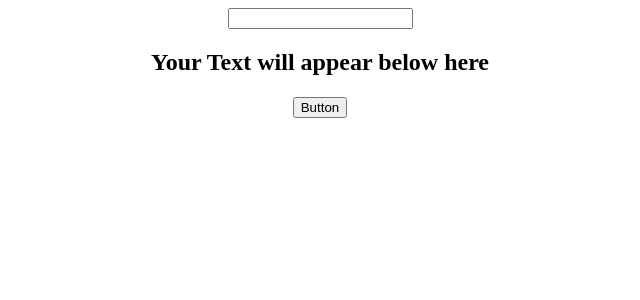
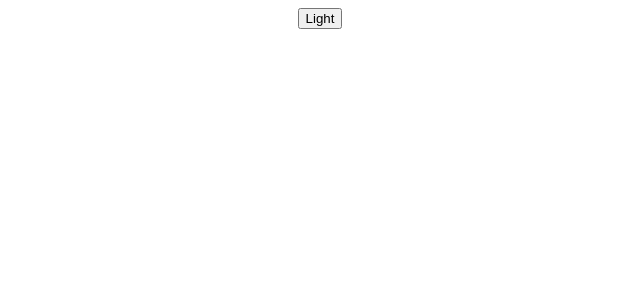
Before and after one commit to techiesakar/react, a React (Create React App) app: page / in a window 1280 px wide. Shown: the top 300 px of the page, without its empty margins (320-960 px from the left). Built offline with nearby package versions, Linux system fonts and the light colour scheme.

Commit message:
Add Dark Class to Body using useState

```diff
--- a/src/App.js
+++ b/src/App.js
@@ -2,33 +2,19 @@ import "./App.css";
 import { useState } from "react";
 
 function App() {
-  const [inputValue, setInputValue] = useState("");
-  const handleInputChange = (e) => {
-    setInputValue(e.target.value);
-  };
-  let body = document.body;
-  const [mode, setMode] = useState("light");
-  const handleMode = () => {
-    mode == "light" ? setMode("dark") : setMode("light");
-  };
+  const [darkMode, setDarkMode] = useState(false);
+  const body = document.body;
 
-  const changeMode = () => {
-    if (body.classList.contains("light")) {
-      body.classList.remove("light")
-      body.classList.add(mode);
-    }
-    else{
-      body.classList.remove("dark")
-      body.classList.add(mode);
-    }
-  };
-  changeMode();
+  darkMode ? body.classList.add(`dark`) : body.classList.remove(`dark`);
   return (
     <div className="App">
-      <input type="text" onChange={handleInputChange} />
-      <h2>Your Text will appear below here</h2>
-      <h4> {inputValue}</h4>
-      <button onClick={handleMode}>Button</button>
+      <button
+        onClick={() => {
+          setDarkMode(!darkMode);
+        }}
+      >
+        {darkMode ? `Dark` : `Light`}
+      </button>
     </div>
   );
 }
```
